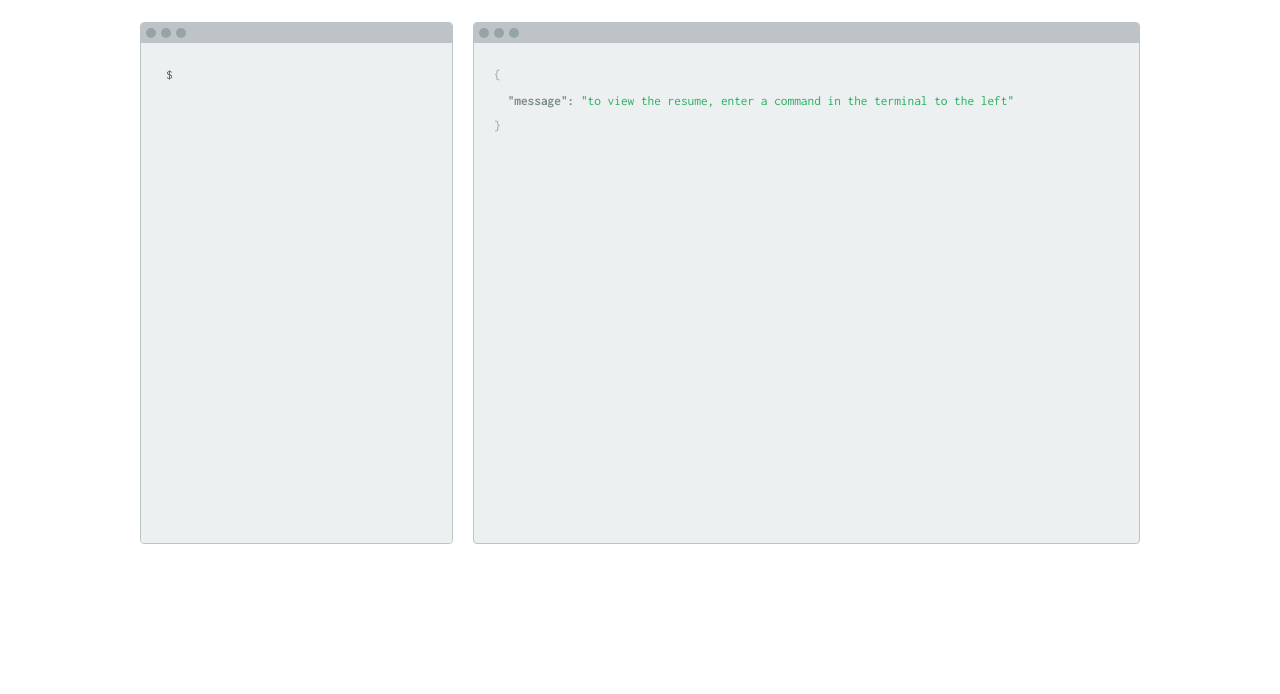
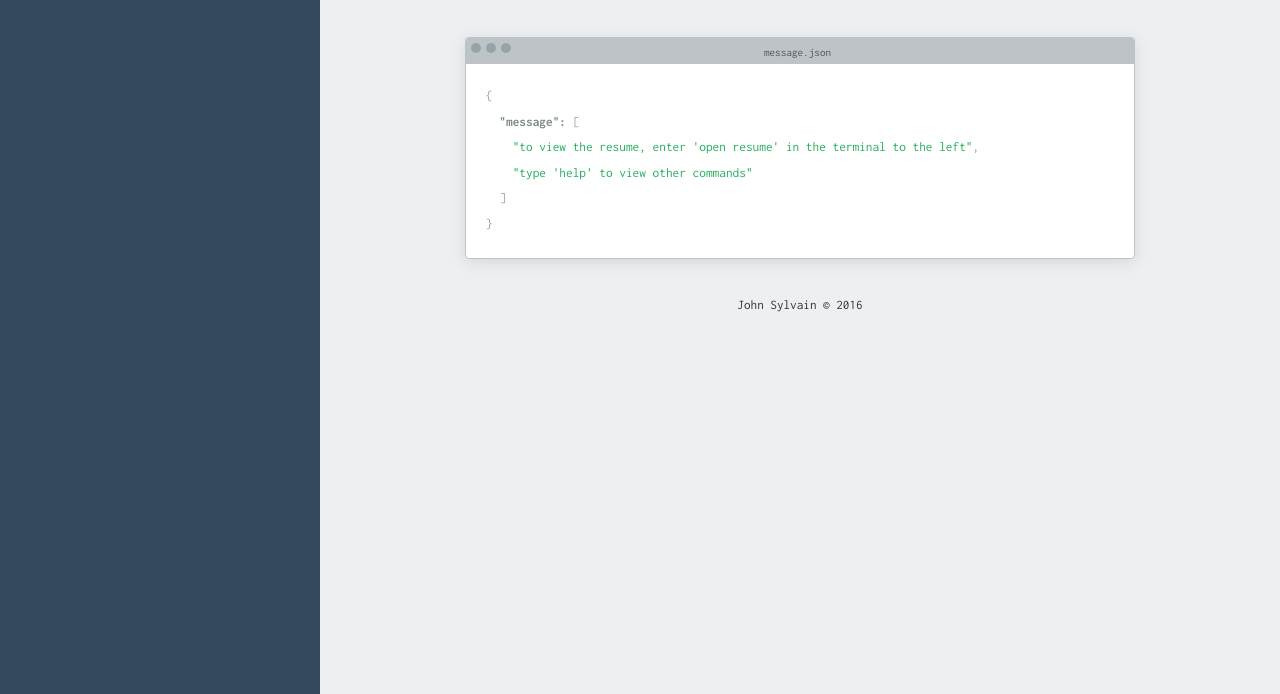
Before and after one commit to johnsylvain/portfolio, a website: page index.html in a window 1280 px wide. Shown: the part 106-800 px from the top of the page. Drawn offline with Linux system fonts and the light colour scheme.

Commit message:
updated design and added fileNames to output window

```diff
--- a/index.html
+++ b/index.html
@@ -4,22 +4,14 @@
   <meta charset="UTF-8">
   <title>John Sylvain | Resume</title>
   <link href='https://fonts.googleapis.com/css?family=Inconsolata:400,700' rel='stylesheet' type='text/css' />
+  <link href='https://fonts.googleapis.com/css?family=Montserrat:400,700' rel='stylesheet' type='text/css' />
   <link rel="stylesheet" href="css/style.css"/>
 </head>
 <body>
-  <div class="container">
-    <header>
-      <h1>John Sylvain<span></span></h1>
-      <p>Web Developer and Designer</p>
-    </header>
-    <div class="grid">
-      <div class="col-1-3">
+
+
+
   <div id="console-wrapper">
-          <div class="menu-bar clearfix">
-            <div class="circle"></div>
-            <div class="circle"></div>
-            <div class="circle"></div>
-          </div>
     <div id="console">
       <ul id="commands"></ul>
       <form id="command-prompt">
@@ -29,22 +21,31 @@
       </form>
     </div>
   </div>
-      </div>
-      <div class="col-2-3">
+
+  <div id="page-wrap">
+    <div class="container">
+      <header>
+        <h1>John Sylvain<span></span></h1>
+        <p>Web Developer and Designer</p>
+      </header>
       <div id="resume-wrapper">
         <div class="menu-bar clearfix">
           <div class="circle"></div>
           <div class="circle"></div>
           <div class="circle"></div>
+          <span><span id="file-name"></span>.json</span>
         </div>
         <div id="resume-content">
           <pre id="resume-code">
           </pre>
         </div>
       </div>
+      <footer>
+        John Sylvain &copy; 2016
+      </footer>
     </div>
   </div>
-  </div>
+
   <script src="./js/app.js"></script>
 </body>
 </html>
--- a/js/app.js
+++ b/js/app.js
@@ -6,7 +6,10 @@ var model = {
     '', 'open resume', 'show education','show xp', 'show skills','help'
   ],
   defaultMessage: {
-    message: "to view the resume, enter a command in the terminal to the left"
+    message: [
+      "to view the resume, enter 'open resume' in the terminal to the left",
+      "type 'help' to view other commands"
+    ]
   },
   data: {
     name: "John Sylvain",
@@ -182,22 +185,22 @@ var controller = {
         consoleView.render();
       },
       open_resume: function(){
-        _this.updateOutput(model.data, function(){
+        _this.updateOutput({resume: model.data}, function(){
           resumeContentView.render();
         });
       },
       show_education: function(){
-        _this.updateOutput(model.data.education, function(){
+        _this.updateOutput({education: model.data.education}, function(){
           resumeContentView.render();
         });
       },
       show_xp: function(){
-        _this.updateOutput(model.data.experience, function(){
+        _this.updateOutput({experience: model.data.experience}, function(){
           resumeContentView.render();
         });
       },
       show_skills: function(){
-        _this.updateOutput(model.data.skills, function(){
+        _this.updateOutput({skills: model.data.skills}, function(){
           resumeContentView.render();
         });
       }
@@ -207,6 +210,12 @@ var controller = {
 
   getPreviousCommands: function(){
     return model.previousCommands;
+  },
+
+  getFileName: function(){
+    var current = model.currentOutput;
+    var fileName = Object.keys(current)[0];
+    return fileName;
   }
 
 }
@@ -228,9 +237,15 @@ var consoleView = {
   init: function(){
     this.promptElem = document.getElementById('command-prompt');
     this.prevElem = document.getElementById('commands');
+    this.fileNameElem = document.getElementById('file-name');
 
+    var consoleElem = document.getElementById('console');
     var commandInput = document.getElementById('command-input');
     commandInput.focus();
+
+    consoleElem.addEventListener('click', function(){
+      commandInput.focus();
+    })
 
     this.promptElem.addEventListener('submit', function(e){
       e.preventDefault();
@@ -244,6 +259,9 @@ var consoleView = {
   render: function(){
     this.prevElem.innerHTML = '';
     var commands = controller.getPreviousCommands();
+
+    this.fileNameElem.textContent = controller.getFileName();
+
 
     for (var i = 0; i < commands.length; i++) {
       var command = commands[i];
--- a/scss/style.scss
+++ b/scss/style.scss
@@ -50,14 +50,18 @@ table {
 
 html, body{
   font-family: $font;
+  background-color: #ecf0f1;
 }
 header{
-  margin: 40px 0;
+  padding: 40px 0;
+  font-family: 'Montserrat';
+  color: #8f8f8f;
   h1{
     font-size: 2rem;
+    font-weight: bold;
   }
   p{
-
+    font-weight: thin;
   }
   span::before{
     content: '';
@@ -66,48 +70,31 @@ header{
     height: 3px;
   }
 }
+
+footer{
+  text-align: center;
+  color:#333;
+  padding: 40px;
+  margin-bottom: 40px;
+  font-size: 0.825rem;
+}
+
 .container{
-  max-width: 1000px;
+  max-width: 700px;
   width: 100%;
   margin: 0 auto;
+  padding: 15px;
 }
 
-$pad: 20px;
-
-.grid {
-  background: white;
-  margin: 0 0 $pad 0;
-
-  &:after {
-    /* Or @extend clearfix */
-    content: "";
-    display: table;
-    clear: both;
-  }
-}
-
-[class*='col-'] {
-  float: left;
-  padding-right: $pad;
-  .grid &:last-of-type {
-    padding-right: 0;
-  }
-}
-
-.col-1-2 {
-  width: 50%;
-}
-.col-2-3 {
-  width: 66.66%;
-}
-.col-1-3 {
-  width: 33.33%;
+#page-wrap{
+  padding-left: 25%;
 }
 
 .menu-bar{
   background-color: #bdc3c7;
   padding: 5px;
   border-radius: 3px 3px 0 0;
+  text-align: center;
   .circle{
     width: 10px;
     height: 10px;
@@ -116,34 +103,36 @@ $pad: 20px;
     float: left;
     margin-right: 5px;
   }
+  span{
+    font-size: 0.7rem;
+    color:#555;
+    margin-left: -25px;
+  }
 }
 #resume-wrapper{
   border-radius: 4px;
-  background-color: #ecf0f1;
-  // box-shadow: 0 3px 8px rgba(0,0,0,0.2);
+  background-color: #fff;
+  box-shadow: 0 3px 16px rgba(0,0,0,0.1);
   border: 1px solid #bdc3c7;
   color:#95a5a6;
 
   #resume-content{
     padding: 20px;
     line-height: 160%;
-    height: 500px;
-    overflow-y:scroll;
   }
 }
 
 #console-wrapper{
-  border: 1px solid #bdc3c7;
-  border-radius: 4px;
+  position: fixed;
+  width: 25%;
 }
 #console{
-  border:15px solid #ecf0f1;
-  background-color: #ecf0f1;
+  border:15px solid #34495e;
+  background-color: #34495e;
   padding: 10px;
-  border-radius: 0 0 4px 4px;
-  height: 500px;
+  height: 100vh;
   overflow-y:scroll;
-  color:#555;
+  color:#fff;
   ul {
     list-style: none;
     margin: 0;
@@ -177,7 +166,7 @@ $pad: 20px;
       font-size: 10pt;
       margin: 0;
       padding: 0;
-      color:#555;
+      color:#fff;
       width: 90%;
     }
   }
```
Also changed, not shown: css/style.css. Lines whose indentation alone changed are shown as unchanged.
